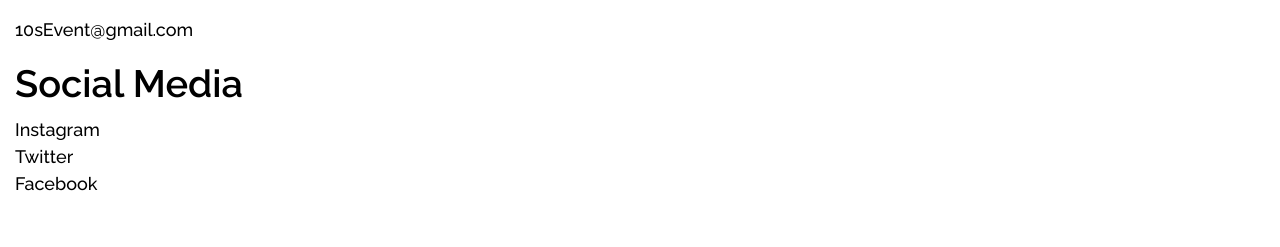
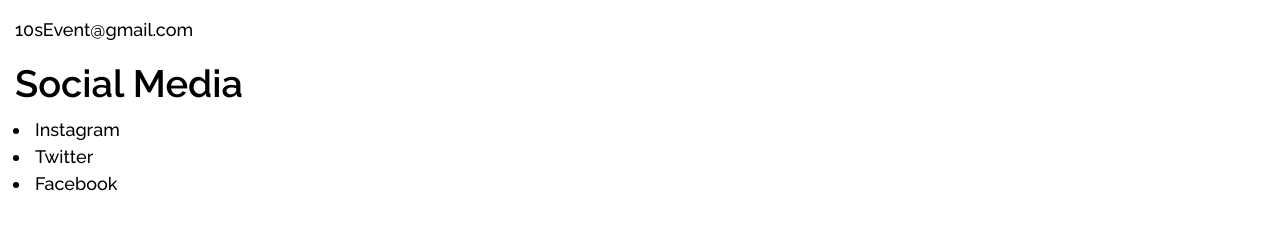
Before and after one commit to Roni006/10sEvent, a React (Vite) app: page /contact-us in a window 1280 px wide. Shown: the part 1644-1891 px from the top of the page. Built offline with nearby package versions, Linux system fonts and the light colour scheme.

Commit message:
added bullet pint in list item

```diff
--- a/src/pages/ContactBody.jsx
+++ b/src/pages/ContactBody.jsx
@@ -130,13 +130,13 @@
                   </h3>
 
                   <ul className="">
-                    <li className="text-[18px] font-medium font-raleway text-[#000000] hover:text-[#f16722] duration-300">
+                    <li className="ml-4 pl-1 list-disc text-[18px] font-medium font-raleway text-[#000000] hover:text-[#f16722] duration-300">
                       <a href="#">Instagram</a>
                     </li>
-                    <li className="text-[18px] font-medium font-raleway text-[#000000] hover:text-[#f16722] duration-300">
+                    <li className="ml-4 pl-1 list-disc text-[18px] font-medium font-raleway text-[#000000] hover:text-[#f16722] duration-300">
                       <a href="#">Twitter</a>
                     </li>
-                    <li className="text-[18px] font-medium font-raleway text-[#000000] hover:text-[#f16722] duration-300">
+                    <li className="ml-4 pl-1 list-disc text-[18px] font-medium font-raleway text-[#000000] hover:text-[#f16722] duration-300">
                       <a href="#">Facebook</a>
                     </li>
                   </ul>
```
